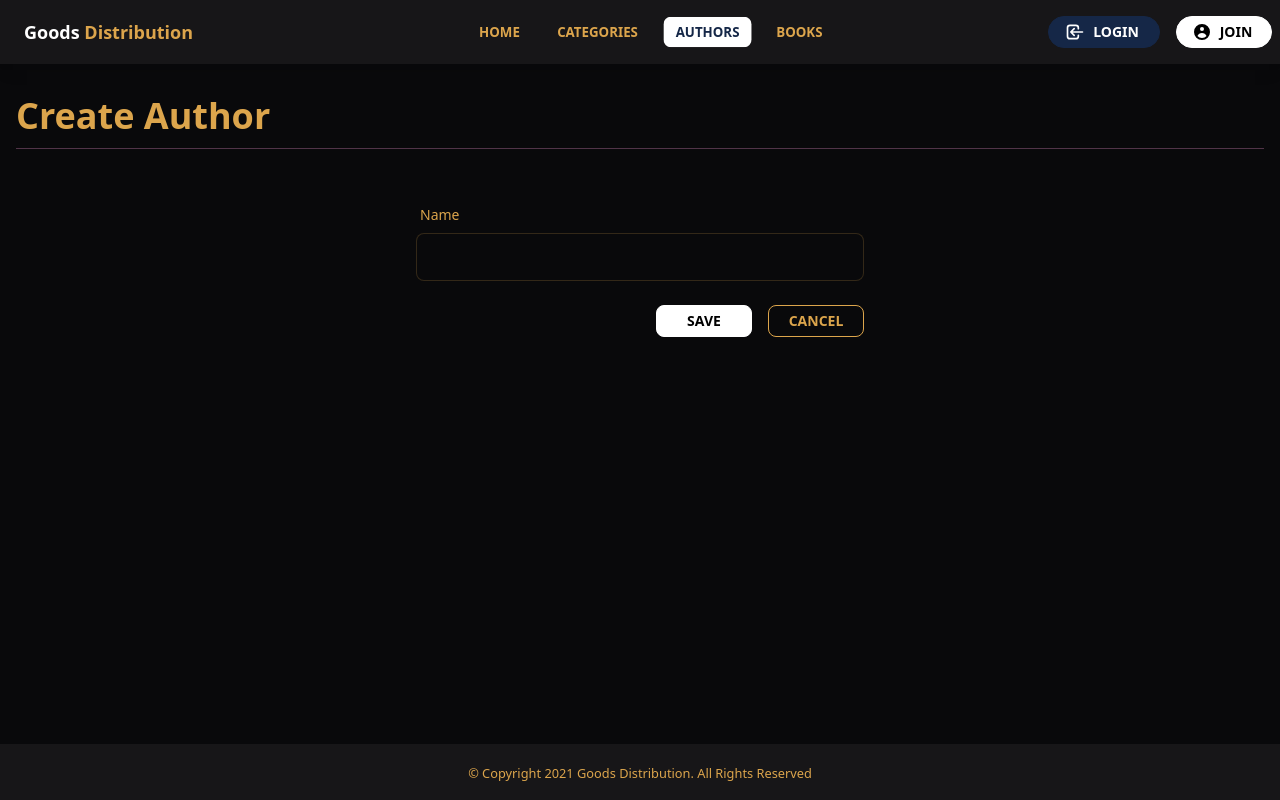
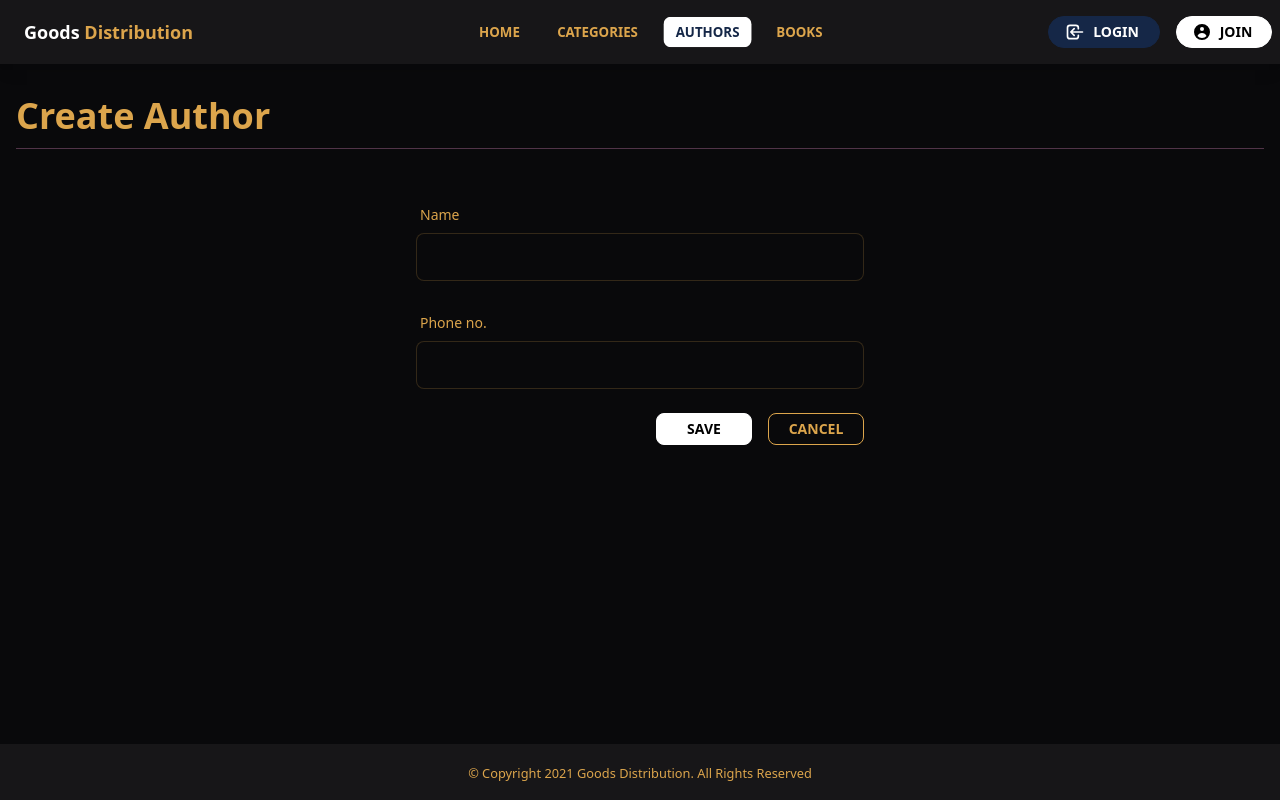
Before and after one commit to MichaelLin12/cheese-hackathon, a React (Vite) app: page /author/create in a window 1280 px wide. Built offline with nearby package versions, Linux system fonts and the light colour scheme; what @tailwindcss/typography would draw is missing.

Commit message:
adding more data points to distributor

```diff
--- a/src/components/author/Form.jsx
+++ b/src/components/author/Form.jsx
@@ -7,6 +7,7 @@ import { Link } from 'react-router-dom'
 
 const schema = yup.object().shape({
   name: yup.string().label('Name').required().min(2),
+  phone: yup.string().label('Phone no.').required().min(2),
 })
 
 function AuthorForm({ values, submit }) {
@@ -53,6 +54,22 @@ function AuthorForm({ values, submit }) {
             </span>
           )}
         </div>
+        <div className="form-control">
+          <label className="label" htmlFor="phone">
+            <span className="label-text">Phone no.</span>
+          </label>
+          <input
+            type="text"
+            autoComplete="off"
+            {...register('phone')}
+            className={`input input-bordered ${errors.name && 'input-error'}`}
+          />
+          {errors.name && (
+            <span className="mt-1 text-xs text-error">
+              {errors.name.message}
+            </span>
+          )}
+        </div>
 
         <div className="flex justify-end space-x-4">
           <button type="submit" className="btn btn-primary btn-sm w-24">
--- a/src/components/author/List.jsx
+++ b/src/components/author/List.jsx
@@ -55,6 +55,7 @@ function AuthorList({ data, deleteAction }) {
         <thead>
           <tr>
             <th>Name</th>
+            <th>Phone no.</th>
             <th scope="col">
               <span className="sr-only">Edit</span>
             </th>
@@ -67,6 +68,7 @@ function AuthorList({ data, deleteAction }) {
           {data.map((author, index) => (
             <tr key={index}>
               <td>{author.name}</td>
+              <td>{author.phone}</td>
               <td>
                 <Link
                   to={`/author/edit/${author.id}`}
--- a/src/services/DatabaseService.js
+++ b/src/services/DatabaseService.js
@@ -48,7 +48,7 @@ class DatabaseService {
   }
 }
 
-export const AuthorService = new DatabaseService('authors')
+export const AuthorService = new DatabaseService('distributor')
 
 export const CategoryService = new DatabaseService('categories')
 
```
